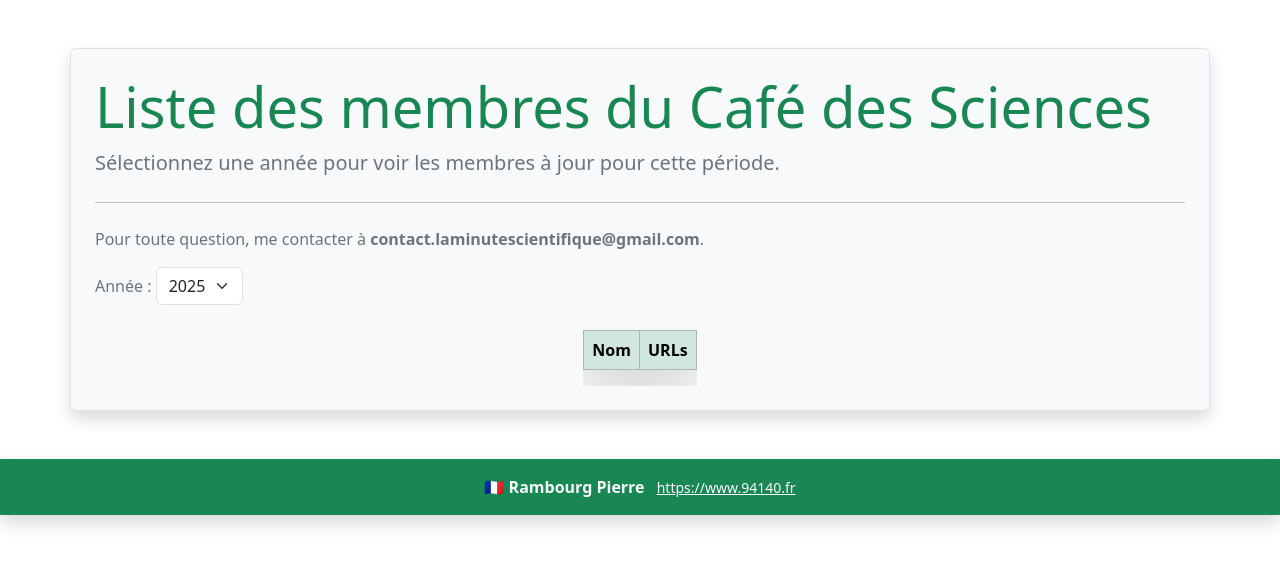
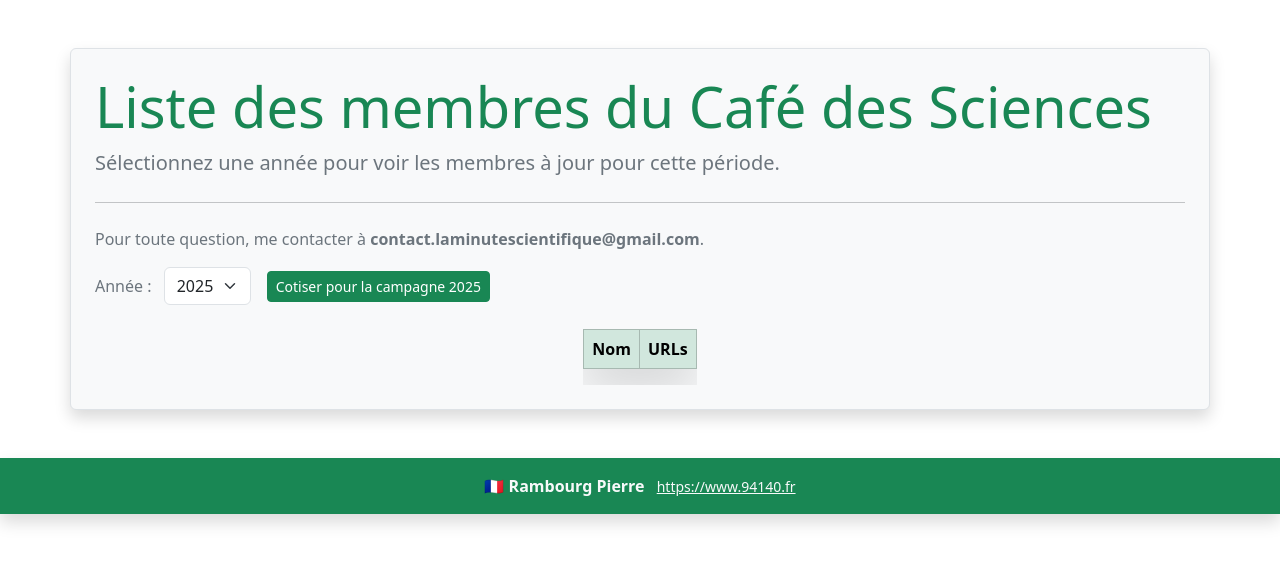
Before and after one commit to prambourg/94140, a Flask app: page /liste_membres/ in a window 1280 px wide. Shown: the part 56-622 px from the top of the page. Run offline with Flask 3, Linux system fonts and the light colour scheme; data that the repository does not hold is empty; parts of the project's set-up code (start-up, migrations or seed data) failed here and were passed over.

Commit message:
Ajout hyperlien vers la campagne de cotisation

```diff
--- a/cds/admin/subscription.py
+++ b/cds/admin/subscription.py
@@ -6,6 +6,11 @@ from sqlalchemy import select
 from admin.base import CdsModelView
 from cds.models.subscription import Subscription
 from models.base import db
+
+URLS_SUBSCRIPTIONS = {
+    "2025": "https://www.helloasso.com/associations/c-fetiers-des-sciences/adhesions/cotisation-2025-au-cafe-des-sciences",
+    "2026": "https://www.helloasso.com/associations/c-fetiers-des-sciences/adhesions/cotisation-2026-au-cafe-des-sciences"
+}
 
 CAMPAGNES = (
     (("valider-l-adhesion-au-cafe-des-sciences",), "pré_2020"),
--- a/cds/endpoints/member.py
+++ b/cds/endpoints/member.py
@@ -6,6 +6,7 @@ from flask import Blueprint, Response, current_app, jsonify, render_template, re
 from flask_login import current_user, login_required
 from sqlalchemy.orm import Session
 
+from cds.admin.subscription import URLS_SUBSCRIPTIONS
 from cds.services.member_service import MemberService
 from cds.utils.hello_asso import process
 from models.base import db
@@ -98,6 +99,7 @@ def welcome() -> str:
         "owner": owner,
         "navbar": navbar,
         "is_admin": is_admin,
+        "urls_subscriptions": URLS_SUBSCRIPTIONS,
     }
     return render_template("index2.html", **site_data)
 
--- a/static/index.js
+++ b/static/index.js
@@ -18,7 +18,7 @@ Vue.component('my-nav-bar', {
   });
 
   Vue.component('my-hero', {
-    props: ['isAdmin'],
+    props: ['isAdmin', 'urlsSubscriptions'],
     data: function() {
         return  {
             members: [],
@@ -87,10 +87,17 @@ Vue.component('my-nav-bar', {
             <hr class="my-4" />
             <div class="mb-4">
                 <p class="text-secondary">Pour toute question, me contacter à <strong>contact.laminutescientifique@gmail.com</strong>.</p>
-                <label for="yearSelect" class="form-label text-secondary">Année :</label>
-                <select id="yearSelect" class="form-select w-auto d-inline" v-model="selectedYear" @change="updateYear">
-                    <option v-for="year in [2026, 2025, 2024, 2023, 2022, 2021, 2020]" :key="year" :value="year">{{ year }}</option>
-                </select>
+                <div class="d-flex align-items-center gap-3">
+                    <div>
+                        <label for="yearSelect" class="form-label text-secondary mb-0">Année :</label>
+                        <select id="yearSelect" class="form-select w-auto d-inline ms-2" v-model="selectedYear" @change="updateYear">
+                            <option v-for="year in [2026, 2025, 2024, 2023, 2022, 2021, 2020]" :key="year" :value="year">{{ year }}</option>
+                        </select>
+                    </div>
+                    <a v-if="urlsSubscriptions && urlsSubscriptions[selectedYear]" :href="urlsSubscriptions[selectedYear]" target="_blank" class="btn btn-success btn-sm">
+                        Cotiser pour la campagne {{ selectedYear }}
+                    </a>
+                </div>
             </div>
             <div class="d-flex justify-content-center">
                 <div class="table-responsive">
--- a/templates/index2.html
+++ b/templates/index2.html
@@ -7,7 +7,7 @@
 <body>
     <div id="app">
         <my-nav-bar :site="{{ site }}" :navbar="{{ navbar }}"></my-nav-bar>
-        <my-hero :is-admin="{{ is_admin|tojson }}"></my-hero>
+        <my-hero :is-admin="{{ is_admin|tojson }}" :urls-subscriptions='{{ urls_subscriptions|tojson }}'></my-hero>
         <my-footer :version="{{ site }}" :owner="{{ owner }}"></my-footer>
     </div>
     <script src="https://cdn.jsdelivr.net/npm/vue/dist/vue.js"></script>
```
